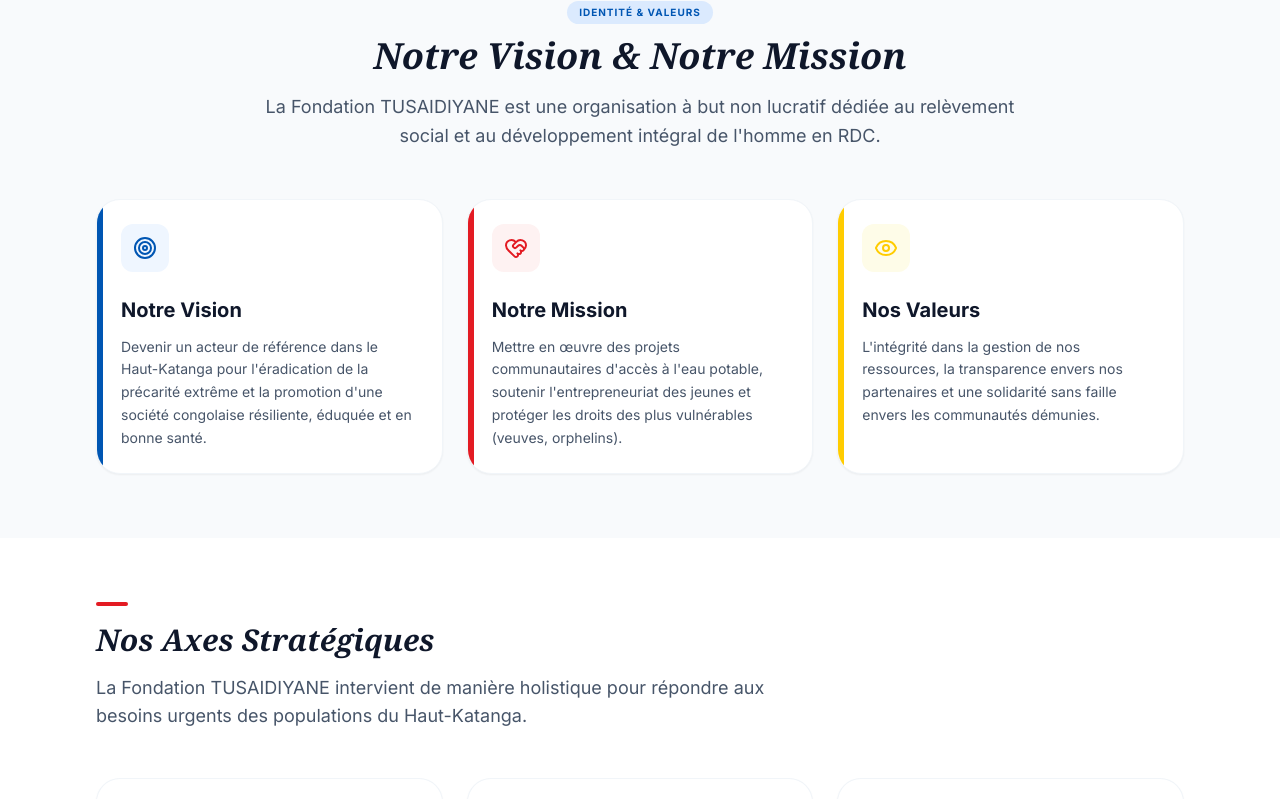
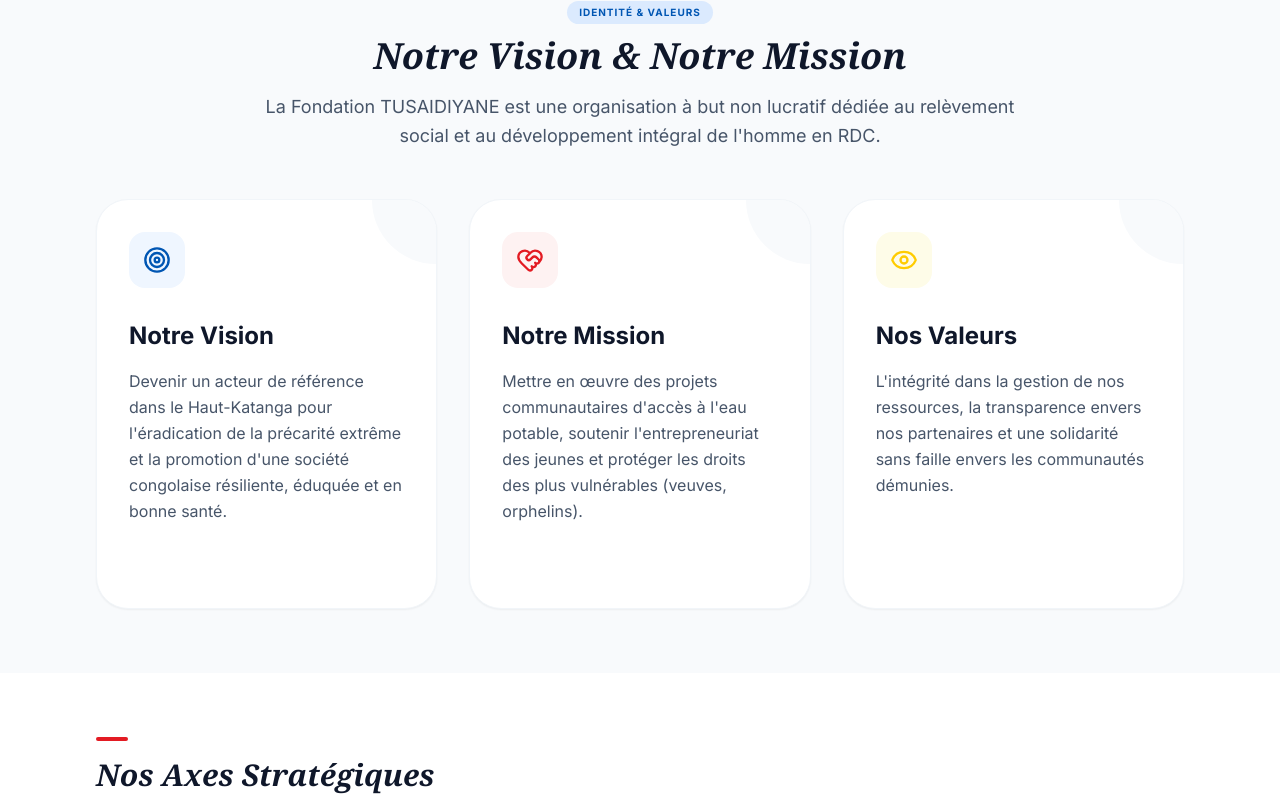
Before and after one commit to Abrahambaraka/FTasbl, a React (Vite) app: page / in a window 1280 px wide. Shown: the part 626-1425 px from the top of the page. Built offline with nearby package versions, Linux system fonts and the light colour scheme.

Commit message:
design: improve mission and ODD layout

```diff
--- a/components/Mission.tsx
+++ b/components/Mission.tsx
@@ -22,83 +22,99 @@
           </p>
         </div>
 
-        <div className="grid lg:grid-cols-3 gap-6">
-          <div className="bg-white p-6 rounded-[24px] shadow-sm border border-slate-100 hover:shadow-xl transition-all group relative overflow-hidden">
-            <div className="absolute top-0 left-0 w-1.5 h-full bg-[#0056b3]"></div>
-            <div className="w-12 h-12 bg-blue-50 rounded-xl flex items-center justify-center text-[#0056b3] mb-6 group-hover:scale-110 transition-transform">
-              <Target size={24} />
+        <div className="grid lg:grid-cols-3 gap-8">
+          {[
+            {
+              title: "Notre Vision",
+              icon: <Target size={28} />,
+              color: "#0056b3",
+              bg: "bg-blue-50",
+              text: "Devenir un acteur de référence dans le Haut-Katanga pour l'éradication de la précarité extrême et la promotion d'une société congolaise résiliente, éduquée et en bonne santé."
+            },
+            {
+              title: "Notre Mission",
+              icon: <HeartHandshake size={28} />,
+              color: "#e31b23",
+              bg: "bg-red-50",
+              text: "Mettre en œuvre des projets communautaires d'accès à l'eau potable, soutenir l'entrepreneuriat des jeunes et protéger les droits des plus vulnérables (veuves, orphelins)."
+            },
+            {
+              title: "Nos Valeurs",
+              icon: <Eye size={28} />,
+              color: "#ffcc00",
+              bg: "bg-yellow-50",
+              text: "L'intégrité dans la gestion de nos ressources, la transparence envers nos partenaires et une solidarité sans faille envers les communautés démunies."
+            }
+          ].map((item, idx) => (
+            <div key={idx} className="bg-white p-8 rounded-[32px] shadow-sm border border-slate-100 hover:shadow-2xl hover:-translate-y-2 transition-all duration-300 group relative overflow-hidden">
+              <div className="absolute top-0 right-0 w-32 h-32 bg-slate-50 rounded-full -mr-16 -mt-16 transition-transform group-hover:scale-150 duration-500"></div>
+              <div className={`w-14 h-14 ${item.bg} rounded-2xl flex items-center justify-center mb-8 relative z-10`} style={{ color: item.color }}>
+                {item.icon}
+              </div>
+              <h3 className="text-2xl font-bold text-slate-900 mb-4 relative z-10">{item.title}</h3>
+              <p className="text-slate-600 leading-relaxed relative z-10">
+                {item.text}
+              </p>
+              <div className="mt-6 flex items-center gap-2 text-xs font-bold uppercase tracking-widest opacity-0 group-hover:opacity-100 transition-opacity" style={{ color: item.color }}>
+                En savoir plus <span className="text-lg">→</span>
+              </div>
             </div>
-            <h3 className="text-xl font-bold text-slate-900 mb-3">Notre Vision</h3>
-            <p className="text-sm text-slate-600 leading-relaxed">
-              Devenir un acteur de référence dans le Haut-Katanga pour l'éradication de la précarité extrême et la promotion d'une société congolaise résiliente, éduquée et en bonne santé.
-            </p>
-          </div>
-
-          <div className="bg-white p-6 rounded-[24px] shadow-sm border border-slate-100 hover:shadow-xl transition-all group relative overflow-hidden">
-            <div className="absolute top-0 left-0 w-1.5 h-full bg-[#e31b23]"></div>
-            <div className="w-12 h-12 bg-red-50 rounded-xl flex items-center justify-center text-[#e31b23] mb-6 group-hover:scale-110 transition-transform">
-              <HeartHandshake size={24} />
-            </div>
-            <h3 className="text-xl font-bold text-slate-900 mb-3">Notre Mission</h3>
-            <p className="text-sm text-slate-600 leading-relaxed">
-              Mettre en œuvre des projets communautaires d'accès à l'eau potable, soutenir l'entrepreneuriat des jeunes et protéger les droits des plus vulnérables (veuves, orphelins).
-            </p>
-          </div>
-
-          <div className="bg-white p-6 rounded-[24px] shadow-sm border border-slate-100 hover:shadow-xl transition-all group relative overflow-hidden">
-            <div className="absolute top-0 left-0 w-1.5 h-full bg-[#ffcc00]"></div>
-            <div className="w-12 h-12 bg-yellow-50 rounded-xl flex items-center justify-center text-[#ffcc00] mb-6 group-hover:scale-110 transition-transform">
-              <Eye size={24} />
-            </div>
-            <h3 className="text-xl font-bold text-slate-900 mb-3">Nos Valeurs</h3>
-            <p className="text-sm text-slate-600 leading-relaxed">
-              L'intégrité dans la gestion de nos ressources, la transparence envers nos partenaires et une solidarité sans faille envers les communautés démunies.
-            </p>
-          </div>
+          ))}
         </div>
 
         {isFullPage && (
-          <div className="mt-16 bg-white rounded-[30px] p-8 shadow-lg border border-slate-100">
-            <div className="grid md:grid-cols-2 gap-10 items-center">
-              <div>
-                <h3 className="text-2xl font-serif font-bold text-slate-900 mb-6">Engagement envers les ODD</h3>
-                <p className="text-base text-slate-600 mb-6 leading-relaxed">
-                  Nos actions s'inscrivent directement dans le cadre des Objectifs de Développement Durable des Nations Unies, avec une priorité sur :
+          <div className="mt-20">
+            <div className="grid lg:grid-cols-2 gap-12 items-center">
+              <div className="order-2 lg:order-1">
+                <div className="inline-block px-3 py-1 mb-4 bg-emerald-100 text-emerald-700 rounded-full text-[10px] font-bold uppercase tracking-widest">
+                  Impact Global
+                </div>
+                <h3 className="text-3xl md:text-4xl font-serif font-bold text-slate-900 mb-6 italic leading-tight">
+                  Notre Engagement envers les Objectifs de Développement Durable (ODD)
+                </h3>
+                <p className="text-base text-slate-600 mb-8 leading-relaxed max-w-xl">
+                  La Fondation TUSAIDIYANE aligne ses interventions sur l'Agenda 2030 des Nations Unies. Nous concentrons nos ressources sur quatre piliers fondamentaux pour transformer durablement les vies en RDC.
                 </p>
+
                 <div className="grid grid-cols-2 gap-4">
-                  <div className="flex items-center gap-3 text-slate-700 font-bold italic text-sm">
-                    <span className="w-8 h-8 rounded-lg bg-blue-600 text-white flex items-center justify-center shrink-0">6</span>
-                    Eau & Assainissement
+                  {[
+                    { id: '6', label: 'Eau & Assainissement', color: 'bg-blue-600', text: 'Garantir l\'accès à l\'eau potable pour tous.' },
+                    { id: '1', label: 'Pas de Pauvreté', color: 'bg-red-600', text: 'Éliminer la pauvreté sous toutes ses formes.' },
+                    { id: '3', label: 'Bonne Santé', color: 'bg-green-600', text: 'Promouvoir le bien-être à tout âge.' },
+                    { id: '5', label: 'Égalité des Sexes', color: 'bg-orange-500', text: 'Autonomiser les femmes et les filles.' }
+                  ].map((odd) => (
+                    <div key={odd.id} className="p-4 rounded-2xl bg-white border border-slate-100 shadow-sm hover:shadow-md transition-shadow group">
+                      <div className="flex items-center gap-3 mb-2">
+                        <span className={`w-8 h-8 rounded-lg ${odd.color} text-white flex items-center justify-center font-bold text-sm shrink-0 group-hover:scale-110 transition-transform`}>
+                          {odd.id}
+                        </span>
+                        <span className="font-bold text-slate-900 text-[10px] sm:text-xs md:text-sm">{odd.label}</span>
+                      </div>
+                      <p className="hidden sm:block text-[10px] text-slate-500 leading-snug">{odd.text}</p>
+                    </div>
+                  ))}
+                </div>
+              </div>
+
+              <div className="order-1 lg:order-2 grid grid-cols-2 gap-4">
+                <div className="space-y-4 pt-12">
+                  <div className="group relative rounded-3xl overflow-hidden shadow-lg transform transition-transform hover:-translate-y-2">
+                    <img src="https://images.unsplash.com/photo-1542601906990-b4d3fb778b09?auto=format&fit=crop&q=80&w=600" alt="Environnement" className="w-full h-48 object-cover" />
+                    <div className="absolute inset-0 bg-gradient-to-t from-black/50 to-transparent opacity-0 group-hover:opacity-100 transition-opacity"></div>
                   </div>
-                  <div className="flex items-center gap-3 text-slate-700 font-bold italic text-sm">
-                    <span className="w-8 h-8 rounded-lg bg-red-600 text-white flex items-center justify-center shrink-0">1</span>
-                    Pas de Pauvreté
-                  </div>
-                  <div className="flex items-center gap-3 text-slate-700 font-bold italic text-sm">
-                    <span className="w-8 h-8 rounded-lg bg-green-600 text-white flex items-center justify-center shrink-0">3</span>
-                    Bonne Santé
-                  </div>
-                  <div className="flex items-center gap-3 text-slate-700 font-bold italic text-sm">
-                    <span className="w-8 h-8 rounded-lg bg-yellow-600 text-white flex items-center justify-center shrink-0">5</span>
-                    Égalité des Sexes
+                  <div className="group relative rounded-3xl overflow-hidden shadow-lg transform transition-transform hover:-translate-y-2">
+                    <img src="https://images.unsplash.com/photo-1509062522246-3755977927d7?auto=format&fit=crop&q=80&w=600" alt="Education" className="w-full h-64 object-cover" />
+                    <div className="absolute inset-0 bg-gradient-to-t from-black/50 to-transparent opacity-0 group-hover:opacity-100 transition-opacity"></div>
                   </div>
                 </div>
-              </div>
-              <div className="grid grid-cols-2 gap-3">
-                <div className="space-y-3 pt-8">
-                  <div className="h-32 bg-slate-100 rounded-2xl overflow-hidden">
-                    <img src="https://images.unsplash.com/photo-1542601906990-b4d3fb778b09?auto=format&fit=crop&q=80&w=400" className="w-full h-full object-cover" />
+                <div className="space-y-4">
+                  <div className="group relative rounded-3xl overflow-hidden shadow-lg transform transition-transform hover:-translate-y-2">
+                    <img src="https://images.unsplash.com/photo-1488521787991-ed7bbaae773c?auto=format&fit=crop&q=80&w=600" alt="Enfants" className="w-full h-64 object-cover" />
+                    <div className="absolute inset-0 bg-gradient-to-t from-black/50 to-transparent opacity-0 group-hover:opacity-100 transition-opacity"></div>
                   </div>
-                  <div className="h-48 bg-slate-100 rounded-2xl overflow-hidden">
-                    <img src="https://images.unsplash.com/photo-1509062522246-3755977927d7?auto=format&fit=crop&q=80&w=400" className="w-full h-full object-cover" />
-                  </div>
-                </div>
-                <div className="space-y-3">
-                  <div className="h-48 bg-slate-100 rounded-2xl overflow-hidden">
-                    <img src="https://images.unsplash.com/photo-1488521787991-ed7bbaae773c?auto=format&fit=crop&q=80&w=400" className="w-full h-full object-cover" />
-                  </div>
-                  <div className="h-32 bg-slate-100 rounded-2xl overflow-hidden">
-                    <img src="https://images.unsplash.com/photo-1593113598332-cd288d649433?auto=format&fit=crop&q=80&w=400" className="w-full h-full object-cover" />
+                  <div className="group relative rounded-3xl overflow-hidden shadow-lg transform transition-transform hover:-translate-y-2">
+                    <img src="https://images.unsplash.com/photo-1593113598332-cd288d649433?auto=format&fit=crop&q=80&w=600" alt="Santé" className="w-full h-48 object-cover" />
+                    <div className="absolute inset-0 bg-gradient-to-t from-black/50 to-transparent opacity-0 group-hover:opacity-100 transition-opacity"></div>
                   </div>
                 </div>
               </div>
```
